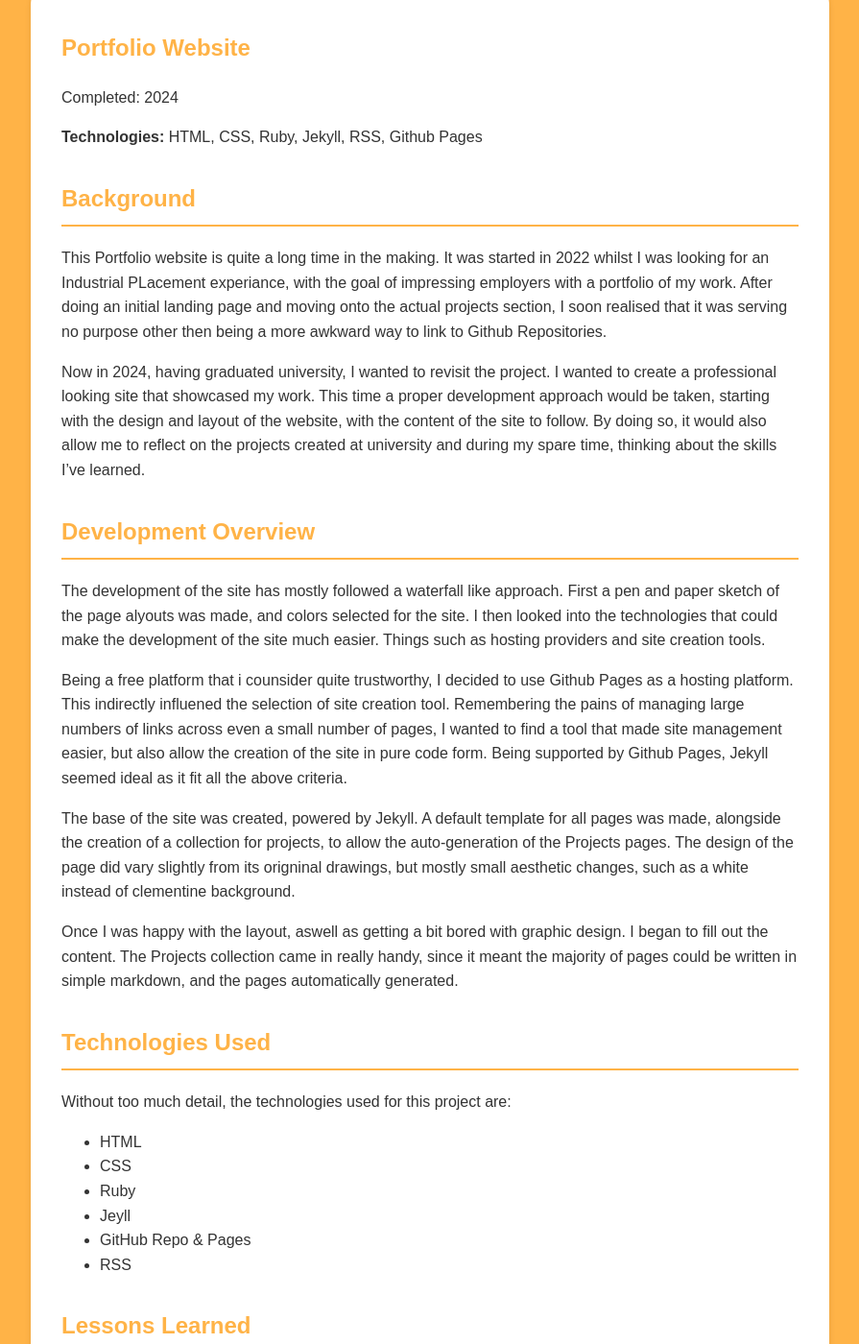
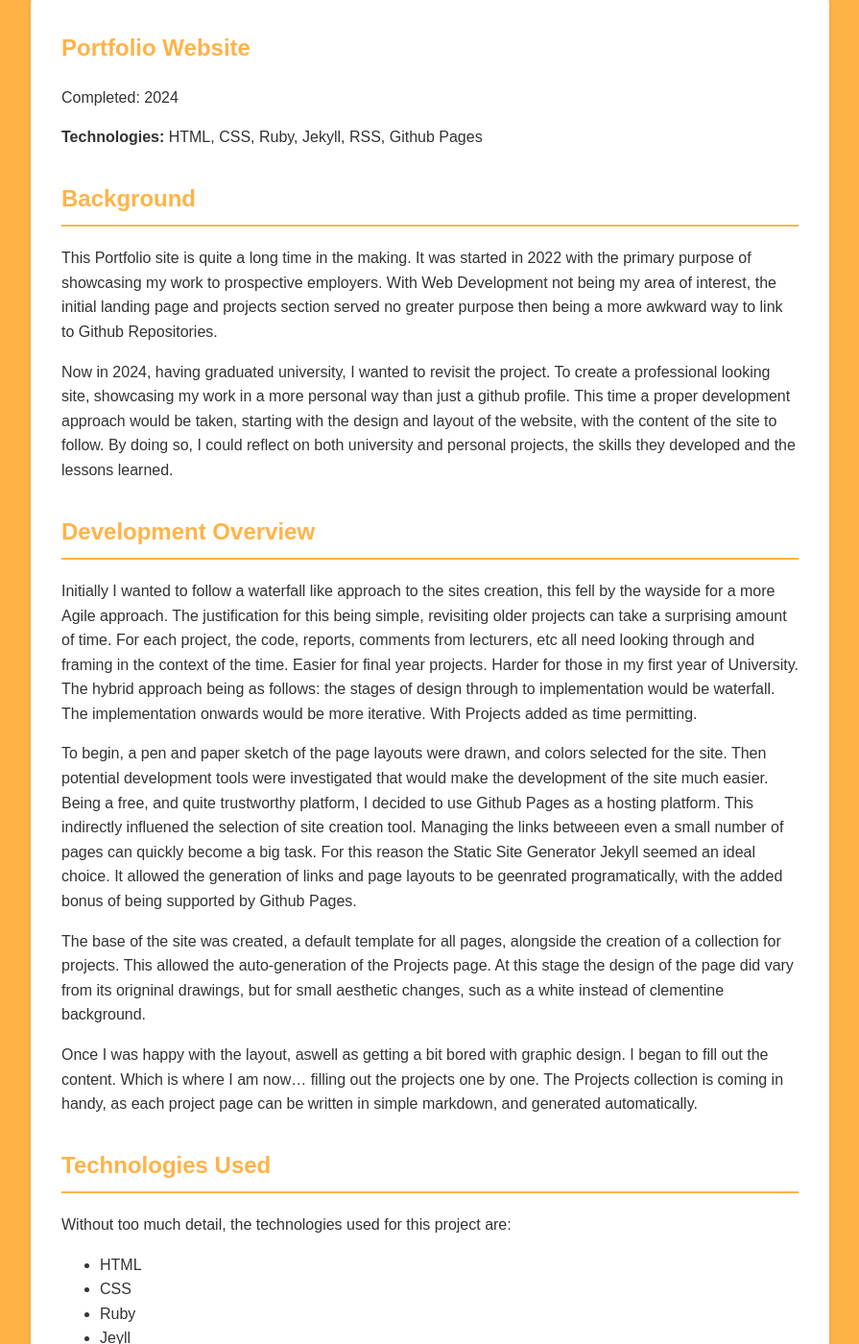
Before and after one commit to KeanDelly/KeanDelly.com, a Jekyll site: the page built from _personal_projects/portfolio_website.md, in a window 1280 px wide and 1400 px high, scrolled down 207 px. Shown: the whole window at 96% size, without its empty margins (192-1087 px from the left). Built offline with Jekyll 4.4.1, drawn with Linux system fonts in a browser that asks for light colours; some of the changed text lies outside the part shown.

Commit message:
Update portfolio_website.md
Have re-scoped the websites development page as it didn't reflect the current state of the site accurately

```diff
--- a/_personal_projects/portfolio_website.md
+++ b/_personal_projects/portfolio_website.md
@@ -8,19 +8,20 @@ blurb: "This very website, powered by Jekyll and Github Pages it serves as a por
 
 ## Background
 
-This Portfolio website is quite a long time in the making. It was started in 2022 whilst I was looking for an Industrial PLacement experiance, with the goal of impressing employers with a portfolio of my work. After doing an initial landing page and moving onto the actual projects section, I soon realised that it was serving no purpose other then being a more awkward way to link to Github Repositories.
+This Portfolio site is quite a long time in the making. It was started in 2022 with the primary purpose of showcasing my work to prospective employers. With Web Development not being my area of interest, the initial landing page and projects section served no greater purpose then being a more awkward way to link to Github Repositories.
 
-Now in 2024, having graduated university, I wanted to revisit the project. I wanted to create a professional looking site that showcased my work. This time a proper development approach would be taken, starting with the design and layout of the website, with the content of the site to follow. By doing so, it would also allow me to reflect on the projects created at university and during my spare time, thinking about the skills I've learned.
+Now in 2024, having graduated university, I wanted to revisit the project. To create a professional looking site, showcasing my work in a more personal way than just a github profile. This time a proper development approach would be taken, starting with the design and layout of the website, with the content of the site to follow. By doing so, I could reflect on both university and personal projects, the skills they developed and the lessons learned.
 
 ## Development Overview
 
-The development of the site has mostly followed a waterfall like approach. First a pen and paper sketch of the page alyouts was made, and colors selected for the site. I then looked into the technologies that could make the development of the site much easier. Things such as hosting providers and site creation tools.
+Initially I wanted to follow a waterfall like approach to the sites creation, this fell by the wayside for a more Agile approach. The justification for this being simple, revisiting older projects can take a surprising amount of time. For each project, the code, reports, comments from lecturers, etc all need looking through and framing in the context of the time. Easier for final year projects. Harder for those in my first year of University. The hybrid approach being as follows: the stages of design through to implementation would be waterfall. The implementation onwards would be more iterative. With Projects added as time permitting.
 
-Being a free platform that i counsider quite trustworthy, I decided to use Github Pages as a hosting platform. This indirectly influened the selection of site creation tool. Remembering the pains of managing large numbers of links across even a small number of pages, I wanted to find a tool that made site management easier, but also allow the creation of the site in pure code form. Being supported by Github Pages, Jekyll seemed ideal as it fit all the above criteria.
+To begin, a pen and paper sketch of the page layouts were drawn, and colors selected for the site. Then potential development tools were investigated that would make the development of the site much easier.
+Being a free, and quite trustworthy platform, I decided to use Github Pages as a hosting platform. This indirectly influened the selection of site creation tool. Managing the links betweeen even a small number of pages can quickly become a big task. For this reason the Static Site Generator Jekyll seemed an ideal choice. It allowed the generation of links and page layouts to be geenrated programatically, with the added bonus of being supported by Github Pages.
 
-The base of the site was created, powered by Jekyll. A default template for all pages was made, alongside the creation of a collection for projects, to allow the auto-generation of the Projects pages. The design of the page did vary slightly from its origninal drawings, but mostly small aesthetic changes, such as a white instead of clementine background.
+The base of the site was created, a default template for all pages, alongside the creation of a collection for projects. This allowed the auto-generation of the Projects page. At this stage the design of the page did vary from its origninal drawings, but for small aesthetic changes, such as a white instead of clementine background.
 
-Once I was happy with the layout, aswell as getting a bit bored with graphic design. I began to fill out the content. The Projects collection came in really handy, since it meant the majority of pages could be written in simple markdown, and the pages automatically generated.
+Once I was happy with the layout, aswell as getting a bit bored with graphic design. I began to fill out the content. Which is where I am now... filling out the projects one by one. The Projects collection is coming in handy, as each project page can be written in simple markdown, and generated automatically.
 
 ## Technologies Used
 
@@ -34,9 +35,9 @@ Without too much detail, the technologies used for this project are:
 * RSS
 
 ## Lessons Learned
-The biggest lessons learned on this project were how to use Ruby, Ruby Gems and the importance of being able to debug command line errors.
+I would argue no large lessons have been learned so far for this project, in terms of general development things have gone quite smoothly.However in terms of skills they have developed well. I have used Ruby, Ruby Gems and Github Pages for the first time. Hopefully quite successfully, only time will tell as the content of the site fills out.
 
 
 ## Future Developments
 
-Having added the majority of previous work to the site, I am happy with the look and content of the site. As such I dont think there is a current need to develop the site further. This will allow me to work on new projects using the skills and abilities reflected upon in the sites creation. As such, updates will continue with the addition of new work, or ammendments to prior work.
+As previously stated, being happy with the look of the site, the main future developement is to fill out the content of previous projects.
```
